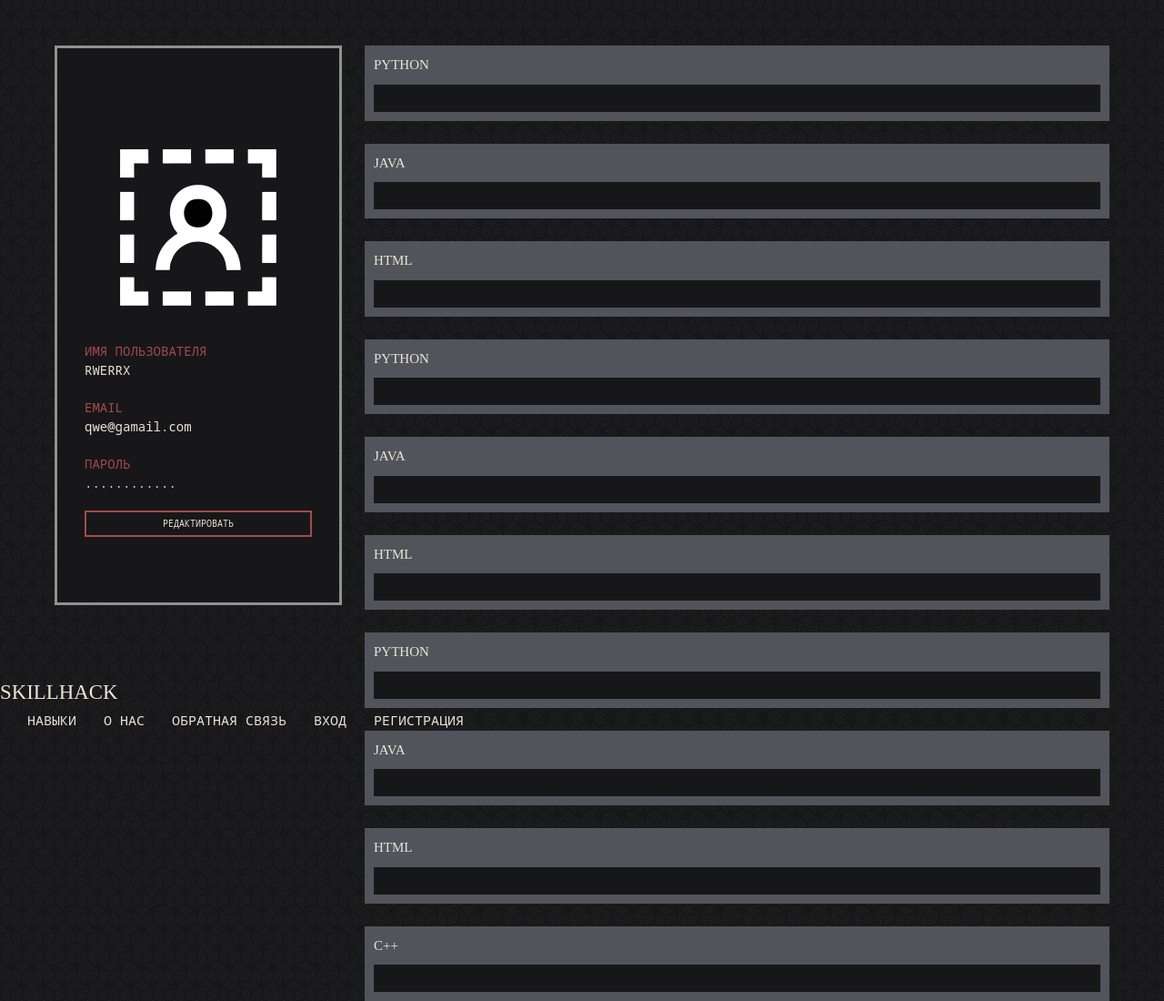
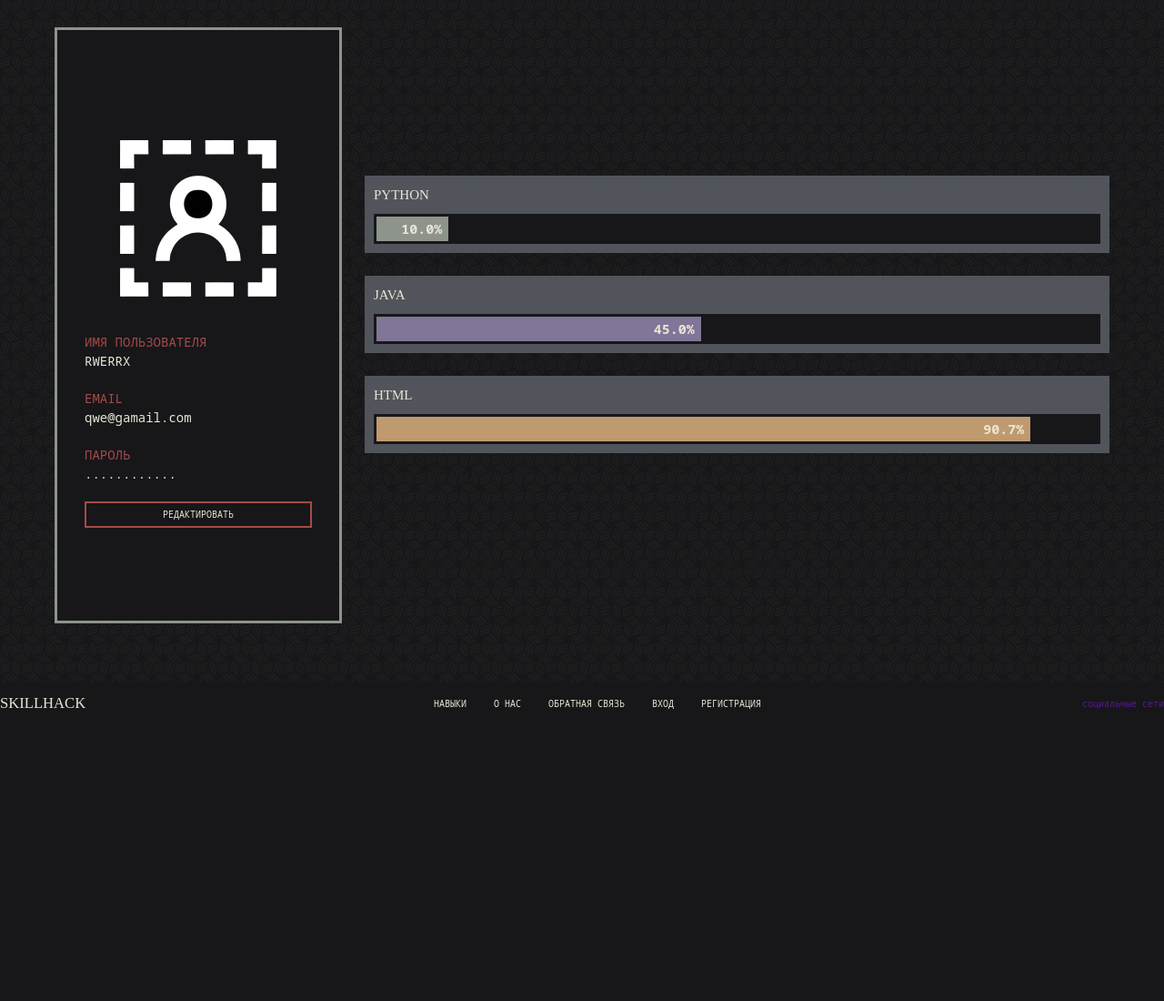
Before and after one commit to ShinyTrunk/SkillHack, a Flask app: page /profile in a window 1280 px wide. Shown: the part 50-1150 px from the top of the page at 91% size. After the commit the page ends 830 px from the top, so only its background shows below. Run offline with Flask 3, Linux system fonts and the light colour scheme; some web fonts are replaced.

Commit message:
прогресс, часть футера, ошибки с форм

```diff
--- a/forms/login_form.py
+++ b/forms/login_form.py
@@ -1,11 +1,11 @@
 from flask_wtf import FlaskForm
-from wtforms import StringField, PasswordField
+from wtforms import StringField, PasswordField, EmailField
 from wtforms.fields.simple import BooleanField, SubmitField
 from wtforms.validators import InputRequired
 
 
 class LoginForm(FlaskForm):
-    email = StringField(validators=[InputRequired()])
-    password = PasswordField(validators=[InputRequired()])
+    login_email = EmailField(validators=[InputRequired(message="123wqe")])
+    login_password = PasswordField(validators=[InputRequired()])
     login_button = SubmitField()
     remember_me = BooleanField()
--- a/forms/register_form.py
+++ b/forms/register_form.py
@@ -9,9 +9,9 @@ class RegistrationForm(FlaskForm):
         validators=[InputRequired(message="Не заполнено поле никнейма"),
                     Length(min=3, max=20, message="Длина никнейма должна быть от 3 до 20 символов")])
 
-    email = EmailField(
+    register_email = EmailField(
         validators=[InputRequired(message="Не заполнено поле никнейма"), Email(message="Неверно указан email")])
-    password = PasswordField(
+    register_password = PasswordField(
         validators=[InputRequired(message="Не заполнено поле пароля"),
                     EqualTo('confirm_password', message="Пароли должны совпадать"),
                     Length(min=8, max=30, message="Длина пароля должна быть от 8 до 30 символов")])
--- a/main.py
+++ b/main.py
@@ -52,21 +52,21 @@ def login_page():
     params = {'register_form': register_form, 'login_form': login_form}
     if register_form.validate_on_submit() and register_form.registration_button.data:
         print('register')
-        user = User(username=register_form.username.data, email=register_form.email.data)
-        user.set_password(register_form.password.data)
+        user = User(username=register_form.username.data, email=register_form.register_email.data)
+        user.set_password(register_form.register_password.data)
         db.session.add(user)
         db.session.commit()
         return redirect(url_for('profile_page'))
     if login_form.validate_on_submit() and login_form.login_button.data:
         print('login')
-        current_user_email = (login_form.email.data, )
+        current_user_email = (login_form.login_email.data, )
         users_email = db.session.query(User.email).all()
-        print((login_form.email.data, ), users_email[current_user_email])
-        if (login_form.email.data, ) in users_email:
+        # print((login_form.login_email.data, ), users_email[current_user_email])
+        if (login_form.login_email.data, ) in users_email:
             print('YEAAAA')
-            if login_form.password.data == users_email.password:
+            if login_form.login_password.data == users_email.password:
                 print('good pass')
-        return redirect('profile_page')
+        return redirect(url_for('profile_page'))
     return render_template('register.html', **params)
 
 
--- a/static/js/account.js
+++ b/static/js/account.js
@@ -6,18 +6,28 @@ let editButton = document.querySelector(".personal-data .edit-button");
 
 
 // прогресс
+
 let inners = document.querySelectorAll(".progress-inner");
 
 inners.forEach((inner) => {
-    let percent = inner.dataset.percent;
-    let p = parseFloat(percent);
+    let percent = parseFloat(inner.dataset.percent);
+    // inner.removeChild("p");
+    // let p = parseFloat(percent);
     let start = 0;
-    let diff = p / 100;
+    let diff = percent / 100;
+    let progressText = document.createElement("p");
     let timerId = setInterval(() => {
         start = start + diff;
         inner.style.width = start + "%";
+
+
+        progressText.textContent = start.toFixed(1) + "%";
+        inner.appendChild(progressText);
+
     }, 10);
 
 
+
     setTimeout(() => { clearInterval(timerId); }, 1000);
+
 })
--- a/static/styles/main.css
+++ b/static/styles/main.css
@@ -81,6 +81,23 @@ nav a {
 
 nav a:hover {
   color: var(--white-red);
+}
+
+/* .footer-container {
+  display: flex;
+  justify-content: space-between;
+  align-items: center;
+} */
+footer {
+  background-color: var(--dark);
+  height: 10%;
+}
+footer .logo {
+  font-size: calc(var(--one-wh) * 0.8);
+  line-height: calc(var(--one-wh) * 0.8);
+}
+.footer-nav a{
+  font-size: 1rem;
 }
 
 .main-container {
@@ -533,7 +550,7 @@ input:checked+.slider:before {
 
 .account-container {
   max-width: 120rem;
-  padding: 3rem 2rem;
+  padding: 1rem 2rem;
   display: flex;
   height: 90%;
   justify-content: space-around;
@@ -549,7 +566,7 @@ input:checked+.slider:before {
   justify-content: center;
   color: var(--white);
   flex-direction: column;
-  padding: 1rem 3rem;
+  padding: 2rem 3rem;
   border: 3px solid var(--white-green);
   font-size: 1.4rem;
 }
@@ -572,6 +589,7 @@ input:checked+.slider:before {
   background-color: var(--dark);
   text-align: center;
   padding: 0.5rem 0;
+  margin-bottom: 2rem;
   font-size: 1rem;
 }
 
@@ -580,14 +598,14 @@ input:checked+.slider:before {
 
 
 .account-container .account-skills {
-  font-family: "Press Start 2P Regular";
+
     display: flex;
     flex-direction: column;
     color: var(--white);
     /* background-color: #fff; */
     flex-grow: 1;
     margin-left: 2.5rem;
-    justify-content: space-evenly ;
+    justify-content: center ;
     height: 100%;
     /* border: 3px solid var(--white-green); */
     /* margin-left: 3rem; */
@@ -613,19 +631,20 @@ input:checked+.slider:before {
 .account-container .skill:nth-child(3) .progress-inner{
   background-color: var(--yellow);
 }
-.account-container .skill p {
+.account-container .skill>p {
   margin-bottom: 1rem;
+  font-family: "Press Start 2P Regular";
 }
 
 /* прогресс */
 
 .account-skills .progress-other {
   background-color: var(--dark);
-  height: 3rem;
+  /* height: 3rem;   */
   /* border: 2px solid; */
   /* padding: 1rem; */
   width: 100%;
-  padding: 0 0.3rem;
+  padding: 0.3rem;
   display: flex;
   align-items: center;
   /* border-radius: 2rem; */
@@ -644,7 +663,16 @@ input:checked+.slider:before {
 } */
 .account-skills .progress-inner {
   background-color: var(--white-green);
-  height: 2rem;
+  /* height: 2rem; */
+  padding-right: 0.5rem;
   /* border-radius: 1rem; */
   /* margin: 1rem; */
 }
+.account-skills .progress-inner>p {
+  text-align: left;
+  font-size: 1.5rem;
+  font-weight: bold;
+  padding: 0.2rem;
+  text-align: right;
+
+}
--- a/templates/account.html
+++ b/templates/account.html
@@ -36,10 +36,10 @@
             <div class="skill">
                 <p>HTML</p>
                 <div class="progress-other">
-                    <div class="progress-inner" data-percent="90"></div>
+                    <div class="progress-inner" data-percent="90.7"></div>
                 </div>
             </div>
-            <div class="skill">
+            <!-- <div class="skill">
                 <p>PYTHON</p>
                 <div class="progress-other"><div  class="progress-inner" data-percent="10"></div></div>
             </div>
@@ -66,11 +66,13 @@
             <div class="skill">
                 <p>C++</p>
                 <div class="progress-other"><div  class="progress-inner" data-percent="45"></div></div>
-            </div>
+            </div> -->
 
         </section>
 
 
     </div>
 </main>
+<script src="../static/js/account.js"></script>
+
 {% endblock %}
--- a/templates/base.html
+++ b/templates/base.html
@@ -7,7 +7,7 @@
     <link rel="stylesheet" href="../static/styles/root.css"/>
     <link rel="stylesheet" href="../static/styles/fonts.css"/>
     <link rel="stylesheet" href="../static/styles/main.css"/>
-    <title>Главная</title>
+    <!-- <title>Главная</title> -->
 </head>
 
 <body>
@@ -25,8 +25,9 @@
   </header>
   {% block content %}{% endblock %}
   <footer>
+    <div class="header-container">
         <a href="#" class="logo">SKILLHACK</a>
-    <nav>
+        <nav class="footer-nav">
             <a href="#">навыки</a>
             <a href="#">о нас</a>
             <a href="#">обратная связь</a>
@@ -34,10 +35,14 @@
             <a href="#">регистрация</a>
         </nav>
         <div>
+            <a href="">социальные сети</a>
+        </div>
+    </div>
 
-    </div>
+
 </footer>
-  <script src="../static/js/script.js"></script>
+
+
 </body>
 
 </html>
--- a/templates/index.html
+++ b/templates/index.html
@@ -14,4 +14,5 @@
         </div>
     </div>
 </main>
+
 {% endblock %}
```
Also changed, not shown: templates/register.html (+22 -4 lines). Lines whose indentation alone changed are shown as unchanged.
